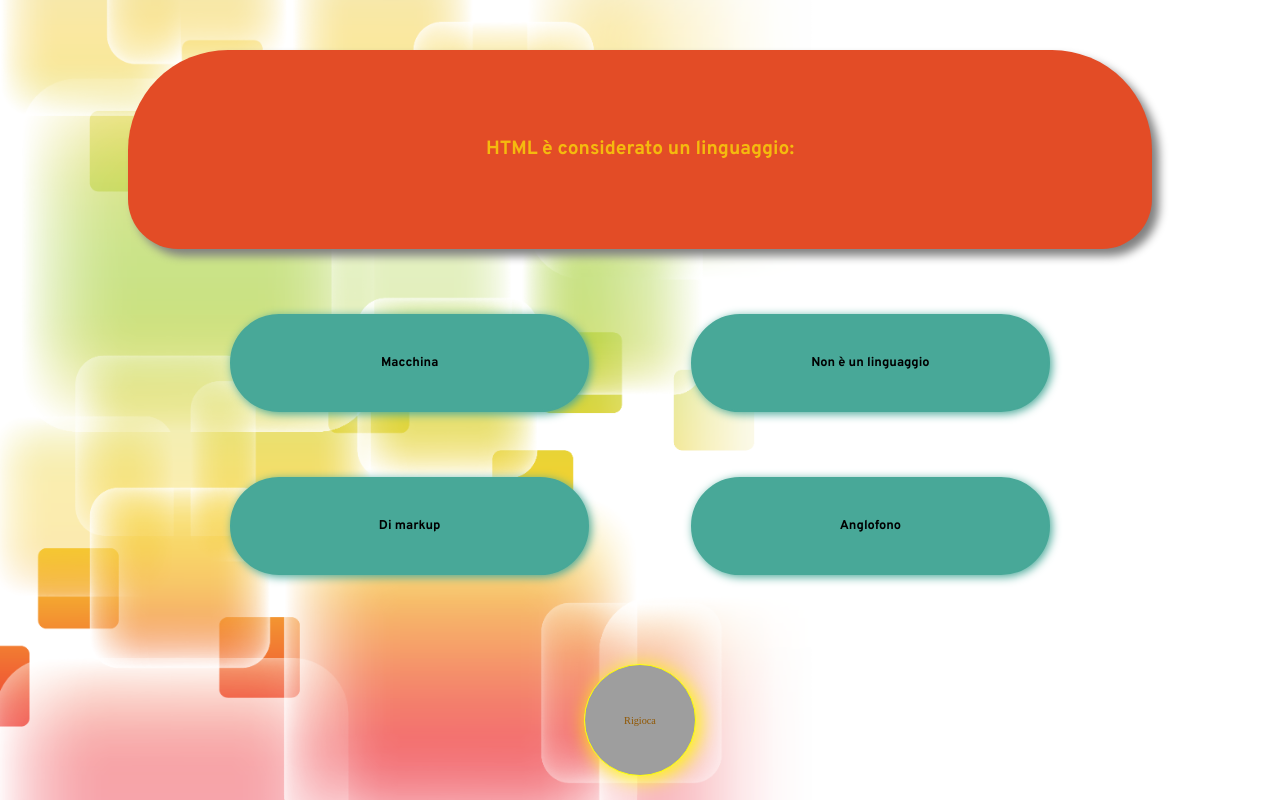
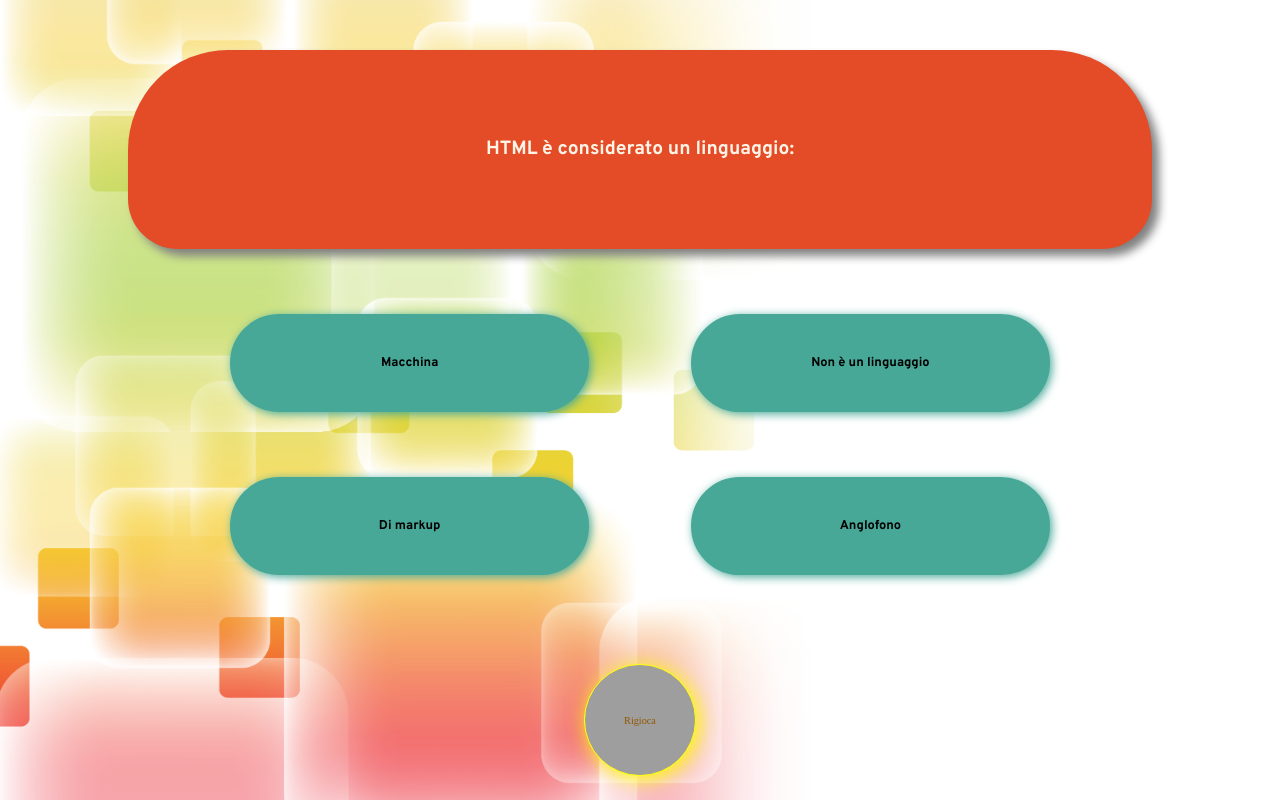
Before and after one commit to alessandrodigiacomantonio/QuizManiaDance, a plain HTML site: page index.html in a window 1280 px wide. Both pictures are taken after a click on the button "Gioca". Drawn offline with Linux system fonts and the light colour scheme; grey boxes are pictures that could not be loaded; a web font is replaced by a local one.

Commit message:
Cambiato colore del testo delle domande di sezione html

```diff
--- a/css/style.css
+++ b/css/style.css
@@ -17,7 +17,7 @@
 }
 .bg-html {
   background-color: #e34c26;
-  color: #fffb00a1;
+  color: #fff4e7;
 }
 .bg-js {
   background-color: #f1e05a;
```
